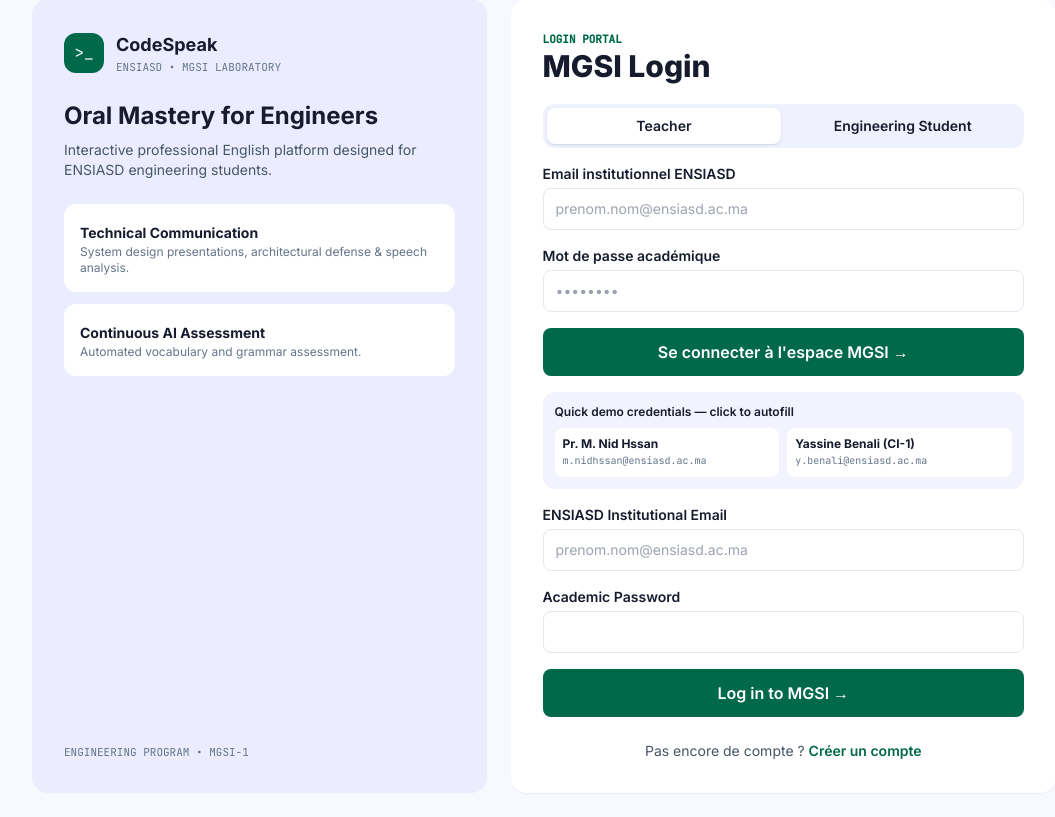
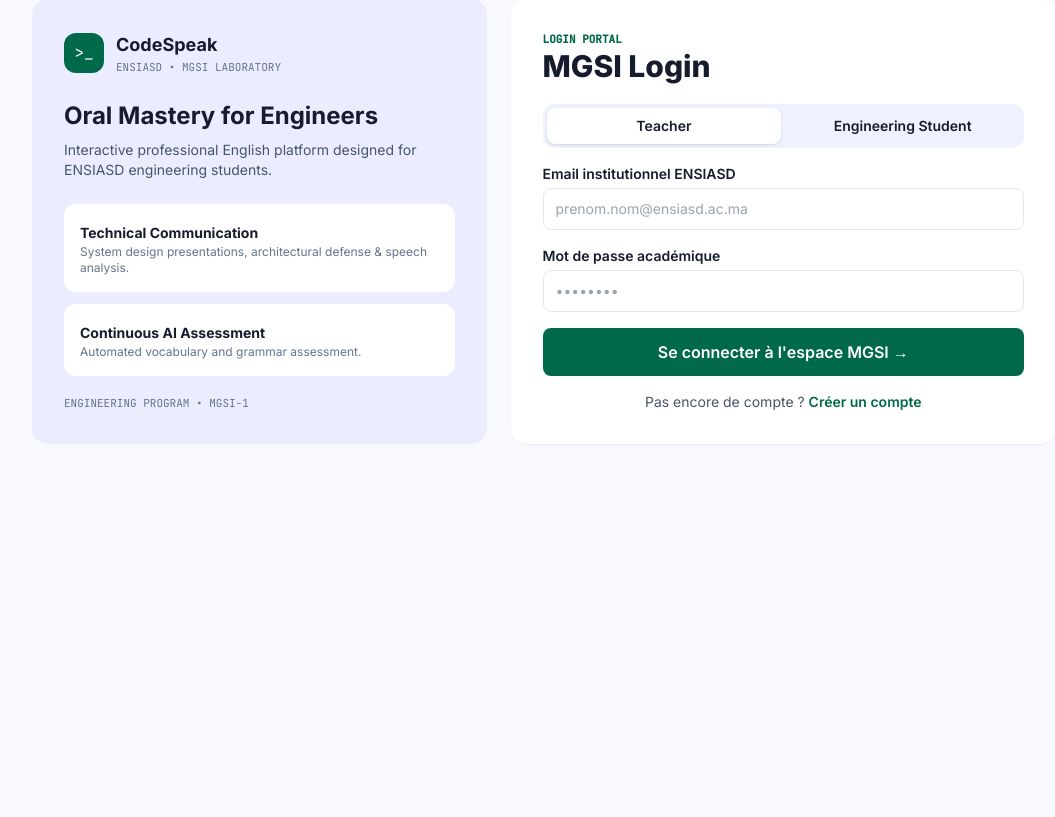
Before and after one commit to fatimaezzahra-br/Codespeak, a Flask app: page /login in a window 1280 px wide. Shown: the part 49-866 px from the top of the page, without its empty margins (96-1151 px from the left). After the commit the page ends 493 px from the top, so only its background shows below. Run offline with Flask 3, Linux system fonts and the light colour scheme; some libraries are stand-ins or nearby versions.

Commit message:
Resolution conflits avec branche hanane

```diff
--- a/ai_service.py
+++ b/ai_service.py
@@ -34,14 +34,14 @@ def transcribe(path):
                 )
             return result.text.strip()
         except Exception as e:
-            print("Erreur OpenAI, utilisation du modèle local :", e)
+            print("Erreur OpenAI, utilisation du modèle local : - ai_service.py:37", e)
 
     # 2. Transcription locale avec faster-whisper (sans vad_filter agressif)
     try:
         from faster_whisper import WhisperModel
 
         if _whisper_model is None:
-            print("Chargement du modèle Whisper local (tiny/base)...")
+            print("Chargement du modèle Whisper local (tiny/base)... - ai_service.py:44")
             _whisper_model = WhisperModel(
                 "tiny",  # Plus rapide et léger (75 Mo) que "base"
                 device="cpu",
@@ -55,12 +55,12 @@ def transcribe(path):
         )
 
         transcript = " ".join(segment.text.strip() for segment in segments)
-        print("Whisper local a transcrit :", repr(transcript))
+        print("Whisper local a transcrit : - ai_service.py:58", repr(transcript))
         return transcript.strip()
 
     except Exception as e:
         import traceback
-        print("ERREUR TRANSCRIPTION LOCALE :")
+        print("ERREUR TRANSCRIPTION LOCALE : - ai_service.py:63")
         traceback.print_exc()
         return ""
 
--- a/templates/base.html
+++ b/templates/base.html
@@ -90,7 +90,7 @@
         <div class="font-semibold">{{ user.full_name }}</div>
         <div class="font-mono text-[11px] text-brand">{{ 'Teacher Mode' if user.role == 'teacher' else 'Student Mode' }}</div>
       </div>
-      <a href="{{ url_for('logout') }}" class="text-xs bg-lav rounded-full px-3 py-1.5 font-semibold hover:bg-slate-200">Déconnexion</a>
+
       <a href="{{ url_for('settings') }}" class="text-sm font-semibold text-slate-600 hover:text-brand transition">
   Paramètres
 </a>
--- a/templates/login.html
+++ b/templates/login.html
@@ -35,19 +35,7 @@
         <input id="pwd" name="password" type="password" required autocomplete="current-password" class="mt-1 w-full border border-slate-200 rounded-lg px-3 py-2.5 font-normal" placeholder="••••••••"></label>
 
       <button type="submit" class="w-full bg-brand text-white font-semibold rounded-lg py-3 hover:opacity-90">Se connecter à l'espace MGSI →</button>
-      <div class="bg-lav/50 rounded-xl p-3 text-xs">
-        <p class="font-semibold mb-2">Quick demo credentials — click to autofill</p>
-        <div class="grid grid-cols-2 gap-2">
-          <button type="button" class="demo bg-white rounded-lg p-2 text-left" data-email="m.nidhssan@ensiasd.ac.ma" data-pwd="teacher123" data-profile="teacher"><b>Pr. M. Nid Hssan</b><br><span class="font-mono text-[10px] text-slate-500">m.nidhssan@ensiasd.ac.ma</span></button>
-          <button type="button" class="demo bg-white rounded-lg p-2 text-left" data-email="y.benali@ensiasd.ac.ma" data-pwd="student123" data-profile="student"><b>Yassine Benali (CI-1)</b><br><span class="font-mono text-[10px] text-slate-500">y.benali@ensiasd.ac.ma</span></button>
-        </div>
-      </div>
-      <label class="block text-sm font-semibold">ENSIASD Institutional Email
-        <input id="email" name="email" type="email" required class="mt-1 w-full border border-slate-200 rounded-lg px-3 py-2.5 font-normal" placeholder="prenom.nom@ensiasd.ac.ma"></label>
-      <label class="block text-sm font-semibold">Academic Password
-        <input id="pwd" name="password" type="password" required class="mt-1 w-full border border-slate-200 rounded-lg px-3 py-2.5 font-normal"></label>
-      <button class="w-full bg-brand text-white font-semibold rounded-lg py-3 hover:opacity-90">Log in to MGSI →</button>
-    </form>
+
 
     <p class="text-center text-sm text-slate-600 mt-6">
       Pas encore de compte ?
```
